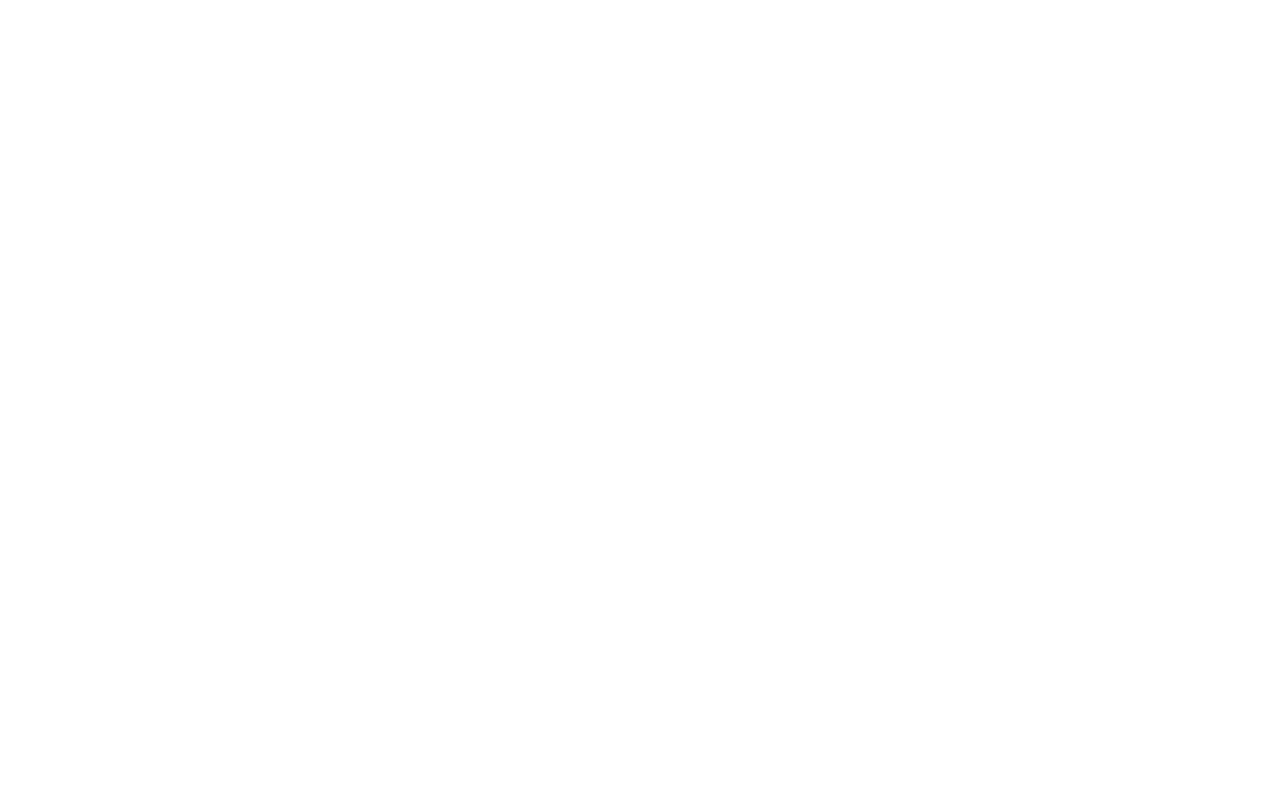
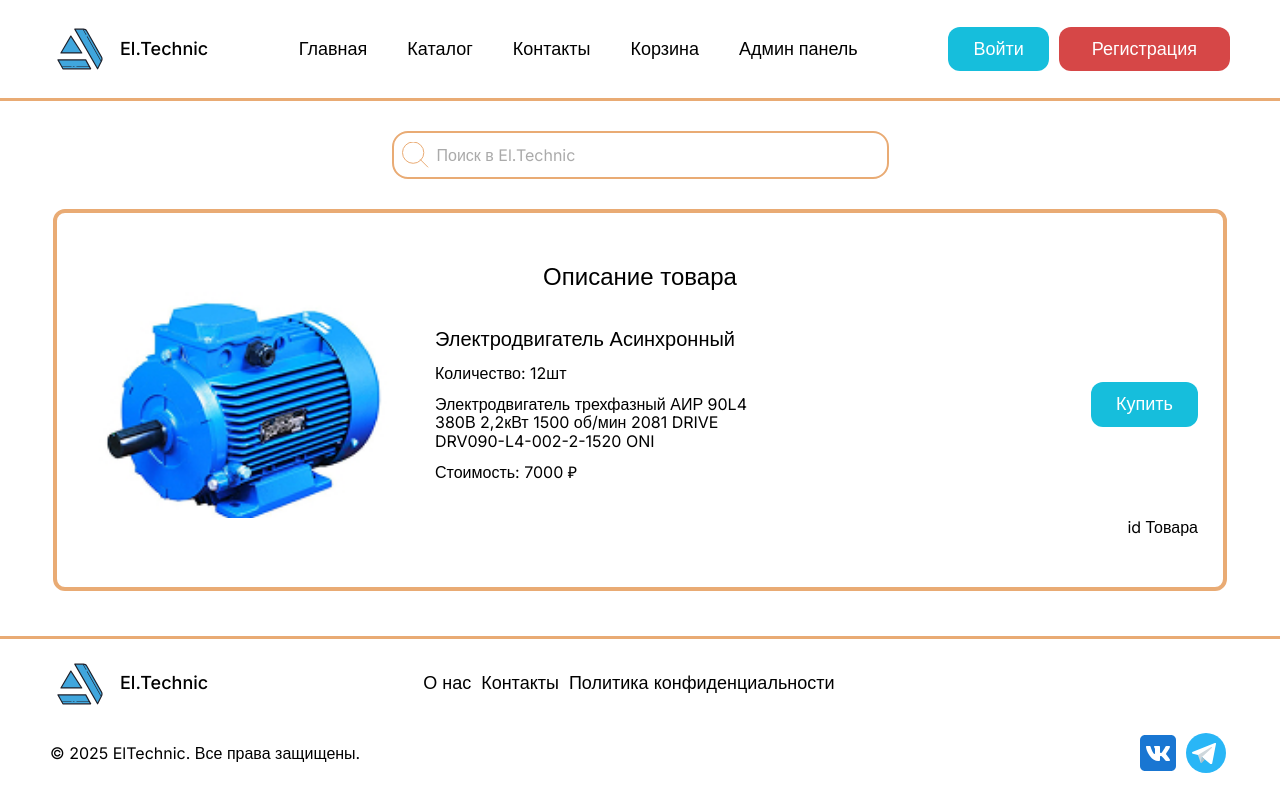
Before and after one commit to KuzAnton8335/el-technik, a React (Vite) app: page /cardPage in a window 1280 px wide. Before the commit this address had no page. Built offline with nearby package versions, Linux system fonts and the light colour scheme.

Commit message:
сделана страница одного товара

```diff
--- a/db.json
+++ b/db.json
@@ -0,0 +1,28 @@
+{
+	"products": [
+		{
+			"id": "42",
+			"title": "Электродвигатель Асинхронный 1.5 кВт",
+			"discription": "Электродвигатель трехфазный АИР 90L4 380В 2,2кВт 1500&nbsp;об/мин 2081&nbsp;DRIVE DRV090-L4-002-2-1520&nbsp;ONI",
+			"price": "7000",
+			"quantity": "20",
+			"image": "/src/assets/images/card-img-1.jpg"
+		},
+		{
+			"id": "43",
+			"title": "Автоматический выключатель",
+			"discription": "Автоматические выключатели ARMAT серии M06N предназначены для защиты цепей от перегрузки и короткого замыкания. Модельный ряд включает в себя устройства с характеристиками срабатывания B, C, D и номинальными токами от 0,5 до 63 А. Номинальная отключающая способность автоматических выключателей ARMAT серии M06N составляет 6 кА. Предельная отключающая способность варьируется в зависимости от номинала от 10 до 50 кА.",
+			"price": "3500",
+			"quantity": "15",
+			"image": "/src/assets/images/card-img-2.jpg"
+		},
+		{
+			"id": "44",
+			"title": " Провод Gigant ВВГ-Пнг А LS 3x2,5 мм2",
+			"discription": "Кабель Gigant ВВГ-Пнг А&nbsp;LS&nbsp;3&times;2,5 мм2, длина 100м ГОСТ GCAB-01 используется для монтажа электропроводки в&nbsp;жилых, общественных и&nbsp;производственных помещениях. Изготавливается из&nbsp;медной, однопроволочной токопроводящей жилы. Изоляция состоит из&nbsp;ПВХ пониженной горючести и&nbsp;дымовыделения. Не&nbsp;распространяет горение при групповой прокладке.Высокое качество продукции обусловливается тщательной проверкой на&nbsp;каждом из&nbsp;этапов производства и&nbsp;использованием исключительно высококлассных материалов. Продукция изготавливается в&nbsp;соответствии с&nbsp;требованиями ГОСТ.Температура эксплуатации кабеля составляет от &minus;50 до&nbsp;+50&nbsp;&deg;С",
+			"price": "5690",
+			"quantity": "100",
+			"image": "/src/assets/images/card-img-3.jpg"
+		}
+	]
+}
--- a/src/App.jsx
+++ b/src/App.jsx
@@ -1,6 +1,7 @@
 import { Route, BrowserRouter as Router, Routes } from 'react-router-dom';
 import AboutAs from './pages/AboutAs';
 import AdminPanel from './pages/AdminPanel';
+import CardPage from './pages/CardPage';
 import Cart from './pages/Cart';
 import Catalog from './pages/Catalog';
 import Contacts from './pages/Contacts';
@@ -18,6 +19,7 @@
 				<Route path="/admin" element={<AdminPanel />} />
 				<Route path="/about" element={<AboutAs />} />
 				<Route path="/politics" element={<Politics />} />
+				<Route path="/cardPage" element={<CardPage />} />
 			</Routes>
 		</Router>
 	);
--- /dev/null
+++ b/src/pages/CardPage/CardPage.jsx
@@ -0,0 +1,51 @@
+import { ButtonEnter } from '../../components/ButtonEnter/ButtonEnter';
+import { SearchCategories } from '../../components/SearchCategories/SearchCategories';
+import { Footer } from '../../layouts/Footer/Footer';
+import { Header } from '../../layouts/Header/Header';
+import './CardPage.scss';
+
+const CardPage = () => {
+	return (
+		<div className="cardPage">
+			<Header />
+			<div className="cardPage__wrapper">
+				<div className="container cardPage__container">
+					<SearchCategories />
+					<section className="cardPage__content">
+						<h2 className="cardPage__title">Описание товара</h2>
+						<div className="cardPage__content-card">
+							<div className="cardPage__content-images">
+								<img
+									src="/src/assets/images/card-img-1.jpg"
+									alt="product"
+									className="cardPage__content-image"
+									width={328}
+									height={243}
+								/>
+							</div>
+							<div className="cardPage__content-info">
+								<h3 className="cardPage__subtitle">
+									Электродвигатель Асинхронный
+								</h3>
+								<p className="cardPage__quantity">Количество: 12шт</p>
+								<p className="cardPage__description">
+									Электродвигатель трехфазный АИР 90L4 380В 2,2кВт
+									1500&nbsp;об/мин 2081&nbsp;DRIVE
+									DRV090-L4-002-2-1520&nbsp;ONI
+								</p>
+								<p className="cardPage__price">Стоимость: 7000 ₽</p>
+							</div>
+							<div className="cardPage__buttons">
+								<ButtonEnter name="Купить" />
+							</div>
+						</div>
+						<p className="cardPage__id"> id Товара</p>
+					</section>
+				</div>
+			</div>
+			<Footer />
+		</div>
+	);
+};
+
+export default CardPage;
--- /dev/null
+++ b/src/pages/CardPage/CardPage.scss
@@ -0,0 +1,63 @@
+.cardPage {
+	&__wrapper {
+		margin-bottom: 45px;
+	}
+	&__container {
+		display: flex;
+		flex-direction: column;
+		align-items: center;
+		justify-content: center;
+	}
+
+	&__content {
+		max-width: 1174px;
+		width: 100%;
+		padding: 50px 25px 50px 25px;
+		border: 4px solid #e9ab74;
+		border-radius: 12px;
+	}
+
+	&__title {
+		text-align: center;
+		font-weight: 400;
+	}
+
+	&__content-card {
+		display: flex;
+		align-items: center;
+	}
+
+	&__content-images {
+		margin-right: 25px;
+	}
+
+	&__subtitle {
+		font-size: 20px;
+		font-weight: 400;
+		padding-bottom: 13px;
+	}
+
+	&__quantity {
+		padding-bottom: 13px;
+	}
+
+	&__description {
+		max-width: 329px;
+		width: 100%;
+		padding-bottom: 13px;
+	}
+
+	&__price {
+		font-size: 16px;
+	}
+	&__buttons {
+		margin-left: auto;
+		display: flex;
+		align-items: center;
+		flex-direction: column;
+	}
+
+	&__id {
+		justify-self: end;
+	}
+}
--- /dev/null
+++ b/src/pages/CardPage/index.js
@@ -0,0 +1,2 @@
+import CardPrice from './CardPage.jsx';
+export default CardPrice;
```
